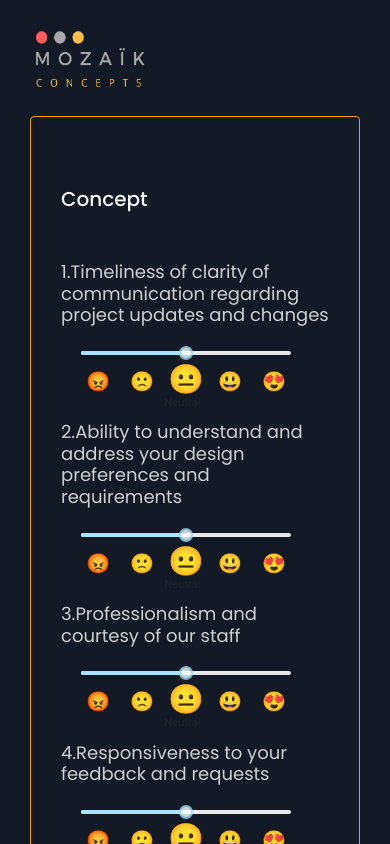
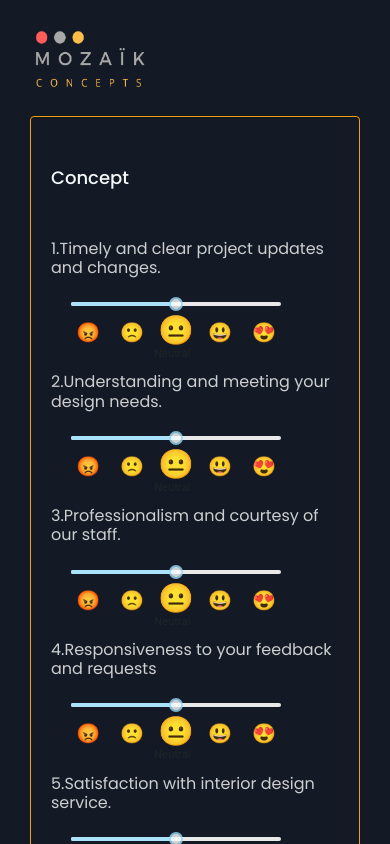
Before and after one commit to ArseneMerci/promotion-typeform, a Next.js app: page /feedback in a window 390 px wide. Shown: the top 844 px of the page. Built offline with nearby package versions, Linux system fonts and the light colour scheme.

Commit message:
changing button and stepper

```diff
--- a/pages/feedback.js
+++ b/pages/feedback.js
@@ -12,7 +12,6 @@ import "react-toastify/dist/ReactToastify.css";
 import Stepper from 'react-stepper-horizontal';
 import { useDispatch, useSelector } from 'react-redux';
 import { next, prev } from '../state/slices/pageSlice';
-
 
 const feedback = () => {
     const [ fullName,setFullName ] = useState(null);
@@ -86,20 +85,21 @@ const feedback = () => {
             </Link>
         </div>
         <div className={`${styles.container} border-[1px] border-amber-500 rounded`}>
-            {type === 'management' && <Stepper steps={ [{title: 'Concept'}, {title: `Project Management`}] } activeStep={ count } className='w-full'/>}
+            {type === 'management' && <Stepper steps={ [{title: ''}, {title: ``}] } activeStep={ count } className='w-full p-0'
+            />}
             {count === 0 && <div>
                 <h1 className={`${styles.maintitle} mt-[20px]`}>{`Concept`}</h1>
 
                 <div>
-                    <h1 className={styles.title}>{`1.Timeliness of clarity of communication regarding project updates and changes`}</h1>
+                    <h1 className={styles.title}>{`1.Timely and clear project updates and changes.`}</h1>
                     <EmojiSlider questionIndex={'Timeliness of clarity of communication regarding project updates and changes'} onEmojiSelect={(emojiIndex) => handleEmojiSelect('Timeliness of clarity of communication regarding project updates and changes', emojiIndex)}/>
                 </div>
                 <div>
-                    <h1 className={styles.title}>{`2.Ability to understand and address your design preferences and requirements`}</h1>
+                    <h1 className={styles.title}>{`2.Understanding and meeting your design needs.`}</h1>
                     <EmojiSlider questionIndex='Ability to understand and address your design preferences and requirements' onEmojiSelect={(emojiIndex) => handleEmojiSelect('Ability to understand and address your design preferences and requirements', emojiIndex)}/>
                 </div>
                 <div>
-                    <h1 className={styles.title}>{`3.Professionalism and courtesy of our staff`}</h1>
+                    <h1 className={styles.title}>{`3.Professionalism and courtesy of our staff.`}</h1>
                     <EmojiSlider questionIndex={'Professionalism and courtesy of our staff'} onEmojiSelect={(emojiIndex) => handleEmojiSelect('Professionalism and courtesy of our staff', emojiIndex)}/>
                 </div>
                 <div>
@@ -107,7 +107,7 @@ const feedback = () => {
                     <EmojiSlider questionIndex={'Responsiveness to your feedback and requests'} onEmojiSelect={(emojiIndex) => handleEmojiSelect('Responsiveness to your feedback and requests', emojiIndex)}/>
                 </div>
                 <div>
-                    <h1 className={styles.title}>{`5.Overall satisfaction with the interior design service provided.`}</h1>
+                    <h1 className={styles.title}>{`5.Satisfaction with interior design service.`}</h1>
                     <EmojiSlider questionIndex={'Overall satisfaction with the interior design service provided'} onEmojiSelect={(emojiIndex) => handleEmojiSelect('Overall satisfaction with the interior design service provided', emojiIndex)}/>
                 </div>
             </div>}
@@ -118,11 +118,11 @@ const feedback = () => {
                     <EmojiSlider questionIndex={'Adherence to project timelines and deadlines'} onEmojiSelect={(emojiIndex) => handleEmojiManagementSelect('Adherence to project timelines and deadlines', emojiIndex)}/>
                 </div>
                 <div>
-                    <h1 className={styles.title}>{`2. Handling of unexpected challenges or changes during the project`}</h1>
+                    <h1 className={styles.title}>{`2. Handling of unexpected challenges or changes during the project.`}</h1>
                     <EmojiSlider questionIndex={'Handling of unexpected challenges or changes during the project'} onEmojiSelect={(emojiIndex) => handleEmojiManagementSelect('Handling of unexpected challenges or changes during the project', emojiIndex)}/>
                 </div>
                 <div>
-                    <h1 className={styles.title}>{`3.Professionalism and courtesy of our staff`}</h1>
+                    <h1 className={styles.title}>{`3.Professionalism and courtesy of our staff.`}</h1>
                     <EmojiSlider questionIndex={'Professionalism and courtesy of our staff'} onEmojiSelect={(emojiIndex) => handleEmojiManagementSelect('Professionalism and courtesy of our staff', emojiIndex)}/>
                 </div>
                 <div>
@@ -139,12 +139,12 @@ const feedback = () => {
                 <input type="text" value={phone} className="px-2" placeholder="Enter email or phone number" onChange={(e)=>setPhone(e.target.value)} required/>
             </form>:''}
             <div className='flex '>
-                {type === 'management' && count === 1 ? <button className='bg-black text-white my-7 rounded w-[150px] h-[40px] mr-5' onClick={()=>dispatch(prev())}>Previous</button> : ''}
-                {count === 1 || type === 'concept' ? <div onClick={handleSubmitFeedback} className={!loader ? 'flex justify-center cursor-pointer items-center bg-black text-white my-7 rounded w-[150px] h-[40px]' : 'flex justify-center items-center text-white my-7 rounded w-[150px] h-[40px] bg-gray-700 cursor-not-allowed'}>
-                    {!loader ? <h1 className='text-white font-semibold'>Submit</h1>
+                {type === 'management' && count === 1 ? <button className={`${styles.popp} bg-[#233044] text-[#cdcfd0] my-7 rounded w-[150px] h-[40px] mr-5`} onClick={()=>dispatch(prev())}>Previous</button> : ''}
+                {count === 1 || type === 'concept' ? <div onClick={handleSubmitFeedback} className={!loader ? 'flex justify-center cursor-pointer items-center bg-[#233044] text-[#cdcfd0] my-7 rounded w-[150px] h-[40px]' : 'flex justify-center items-center text-white my-7 rounded w-[150px] h-[40px] bg-gray-700 cursor-not-allowed'}>
+                    {!loader ? <h1 className={`${styles.popp} text-[#cdcfd0]`}>Submit</h1>
                     :
                     <div role="status" className='flex'>
-                        <h1 className='text-white font-semibold mr-3 '>Processing...</h1>
+                        <h1 className={`${styles.popp} text-[#cdcfd0] mr-3`}>Processing...</h1>
                         <svg aria-hidden="true" className="w-5 h-5 mr-2 text-gray-200 animate-spin dark:text-gray-600 fill-blue-600" viewBox="0 0 100 101" fill="none" xmlns="http://www.w3.org/2000/svg">
                             <path d="M100 50.5908C100 78.2051 77.6142 100.591 50 100.591C22.3858 100.591 0 78.2051 0 50.5908C0 22.9766 22.3858 0.59082 50 0.59082C77.6142 0.59082 100 22.9766 100 50.5908ZM9.08144 50.5908C9.08144 73.1895 27.4013 91.5094 50 91.5094C72.5987 91.5094 90.9186 73.1895 90.9186 50.5908C90.9186 27.9921 72.5987 9.67226 50 9.67226C27.4013 9.67226 9.08144 27.9921 9.08144 50.5908Z" fill="currentColor"/>
                             <path d="M93.9676 39.0409C96.393 38.4038 97.8624 35.9116 97.0079 33.5539C95.2932 28.8227 92.871 24.3692 89.8167 20.348C85.8452 15.1192 80.8826 10.7238 75.2124 7.41289C69.5422 4.10194 63.2754 1.94025 56.7698 1.05124C51.7666 0.367541 46.6976 0.446843 41.7345 1.27873C39.2613 1.69328 37.813 4.19778 38.4501 6.62326C39.0873 9.04874 41.5694 10.4717 44.0505 10.1071C47.8511 9.54855 51.7191 9.52689 55.5402 10.0491C60.8642 10.7766 65.9928 12.5457 70.6331 15.2552C75.2735 17.9648 79.3347 21.5619 82.5849 25.841C84.9175 28.9121 86.7997 32.2913 88.1811 35.8758C89.083 38.2158 91.5421 39.6781 93.9676 39.0409Z" fill="currentFill"/>
@@ -153,7 +153,7 @@ const feedback = () => {
                     </div>}
                 </div>:''}
             </div>
-            {type === 'management' && count === 0 ? <button className='bg-black text-white my-7 rounded w-[150px] h-[40px]' onClick={()=>dispatch(next())}>Next</button> : ''}
+            {type === 'management' && count === 0 ? <button className='bg-[#233044] text-[#cdcfd0] my-7 rounded w-[150px] h-[40px]' onClick={()=>dispatch(next())}>Next</button> : ''}
         </div>
     </div>
   )
--- a/styles/feedback.module.css
+++ b/styles/feedback.module.css
@@ -3,11 +3,18 @@
 .mainContainer{
     padding: 20px 100px;
     background: #131A25;
+    /* background: #fff; */
+
 }
 
 .container{
     padding: 50px 100px;
 }
+
+.popp{
+    font-family: 'Poppins', sans-serif;
+}
+
 .maintitle{
     color: #F5F8FA;
     font-size: 20px;
@@ -20,6 +27,7 @@
     font-weight: 400;
     color: #cdcfd0;
     font-family: 'Poppins', sans-serif;
+    /* text-align: center; */
 }
 
 .form{
@@ -30,9 +38,9 @@
 }
 
 .container input{
-    background-color: #f9fafb;
-    border: 1px solid #d1d5db;
-    color: #111827;
+    background-color: #040404;
+    /* border: 1px solid #d1d5db; */
+    color: #cdcfd0;
     font-size: 15px;
     height: 40px;
     border-radius: 5px;
@@ -89,9 +97,19 @@
     .mainContainer{
         padding: 10px 30px;
     }
+    .container{
+        padding: 30px 20px;
+    }
     .form{
         width: 100%;
         grid-template-columns: repeat(1,1fr);
         row-gap: 20px;
     }
+    .maintitle{
+        font-size: 18px;
+    }
+    .title{
+        font-size: 16px;
+        /* text-align: center; */
+    }
 }
```
